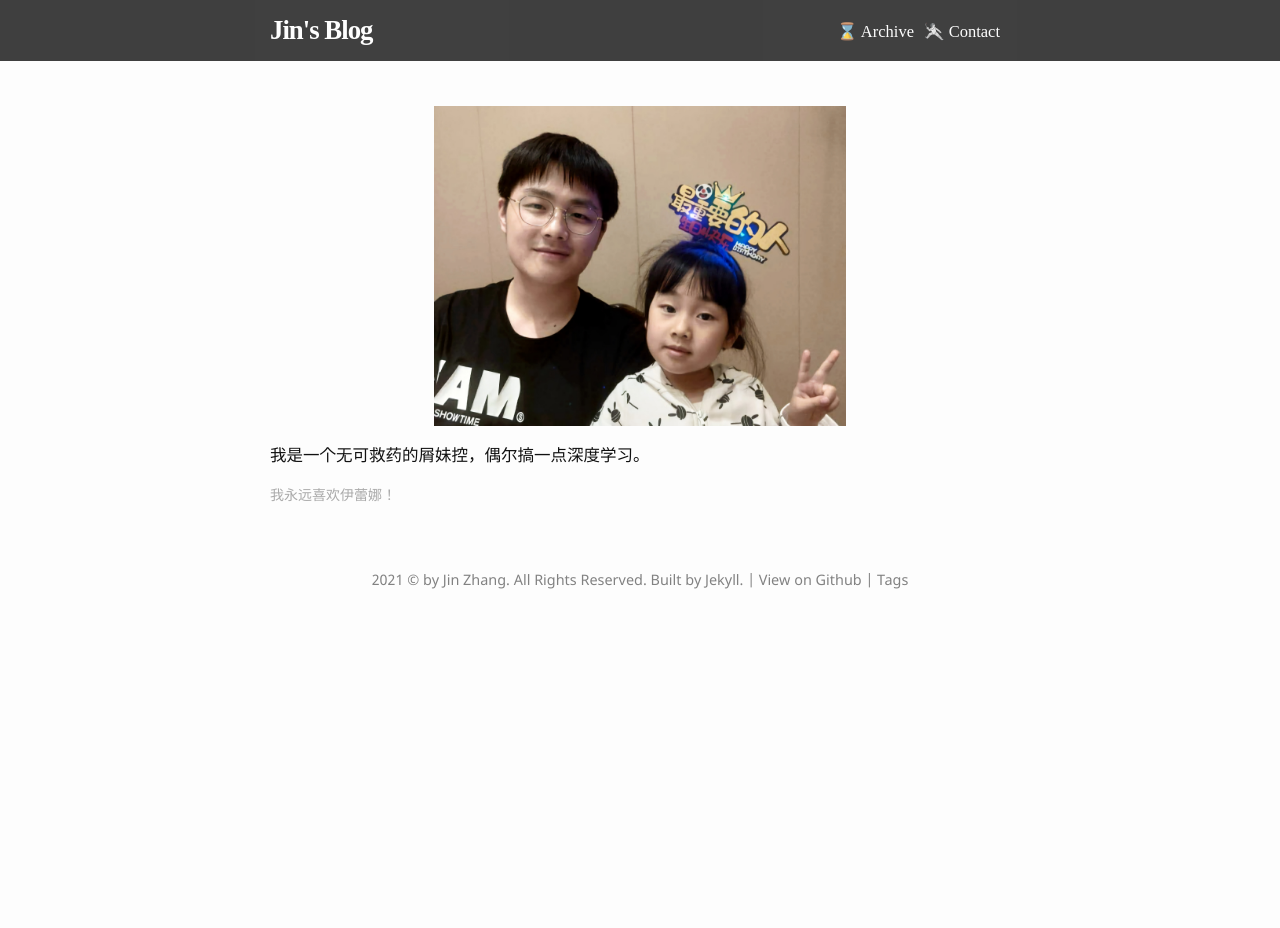
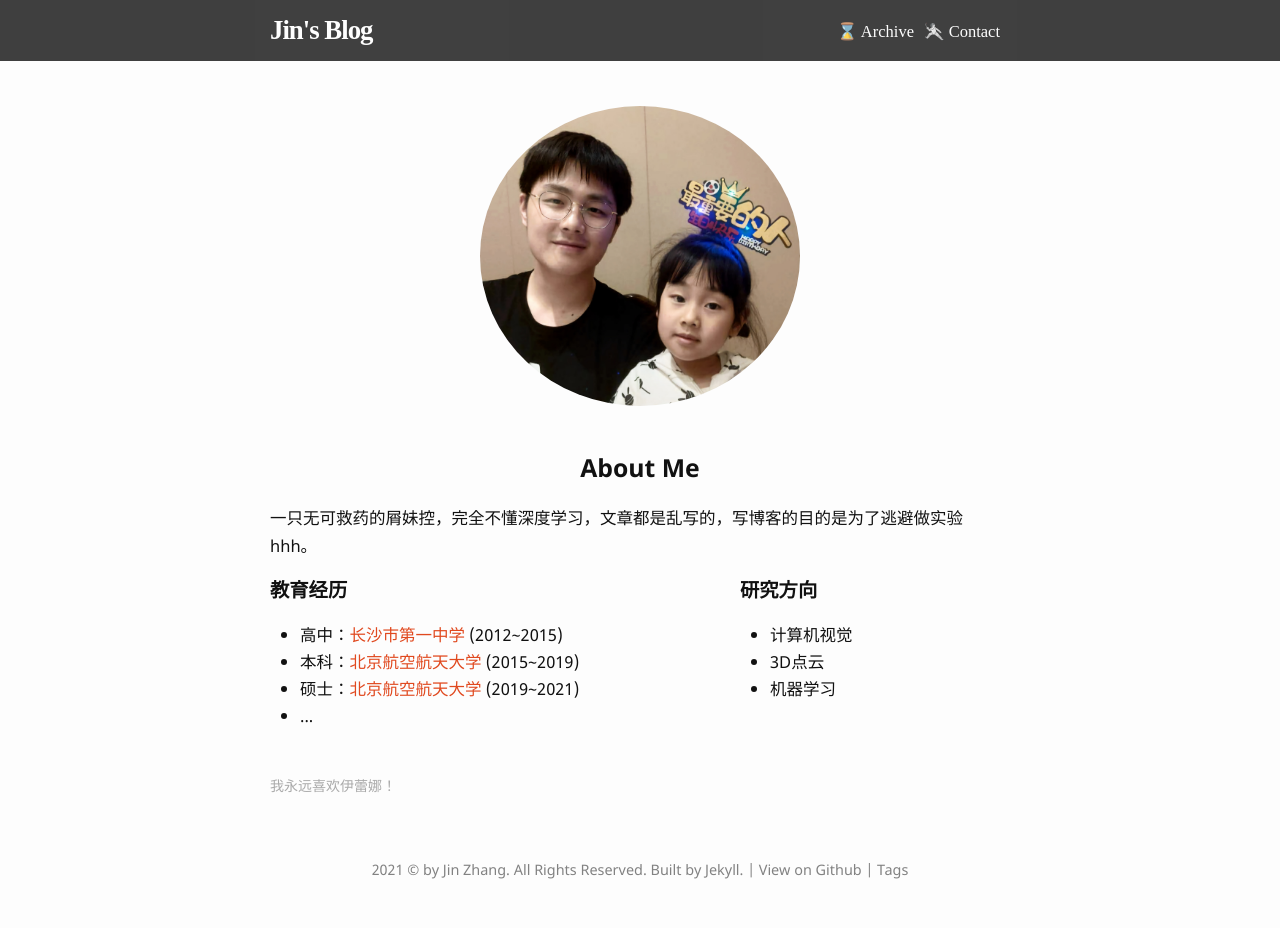
Before and after one commit to Theigrams/zjblog, a Jekyll site: the page built from contact.html, in a window 1280 px wide. Built offline with Jekyll 4.4.1, drawn with Linux system fonts in a browser that asks for light colours; some web fonts are replaced; comment, search, counter and statistics services are not loaded; before the commit the page ends 900 px from its top, so only the background shows below that.

Commit message:
修改模版

```diff
--- a/_includes/disqus.html
+++ b/_includes/disqus.html
@@ -21,10 +21,8 @@
         repo: 'zjblog',
         owner: 'Theigrams',
         admin: ['Theigrams'],
-        id: title, // 如果要每篇文章都使用独立评论 需要改为id: location.hash
-        // 或者id: md5(location.hash)注意md5包需要单独引入
+        id: title,
         distractionFreeMode: false // 无干扰模式
     })
-
     gitalk.render('gitalk-container')
 </script>
--- a/_sass/minima/_base.scss
+++ b/_sass/minima/_base.scss
@@ -248,7 +248,8 @@ code.language-plaintext.highlighter-rouge {
     // border: 1px solid $grey-color-light;
     // border: 1px solid #e8e8e8;
     border-radius: 5px;
-    color: #558eda;
+    // color: #558eda;
+    color: #286ee0;
     // background-color: #f2f2f2;
     background-color: rgba(208, 187, 193, 0.2);
 }
--- a/contact.html
+++ b/contact.html
@@ -3,11 +3,54 @@ layout: default
 ---
 
 <div class='other-pages'>
+    <style>
+        img {
+            border-radius: 50%;
+        }
 
-    <img src="{{ '/assets/images/We.jpeg' | relative_url }}" height="320" />
+        .left {
+            float: left;
+            width: 450px;
 
-    <p></p>
-    <p>我是一个无可救药的屑妹控，偶尔搞一点深度学习。</p>
+            height: 200px;
+        }
+
+        .right {
+            margin-left: 470px;
+            width: 200px;
+            height: 200px;
+
+        }
+    </style>
+
+    <img src="{{ '/assets/images/We.jpeg' | relative_url }}" width="320" height="300" />
+
+    <p>&nbsp;</p>
+    <center>
+        <h2 id='about-me'>About Me</h2>
+    </center>
+    <p>一只无可救药的屑妹控，完全不懂深度学习，文章都是乱写的，写博客的目的是为了逃避做实验hhh。</p>
+
+    <div class="left">
+        <h3 id='教育经历'>教育经历</h3>
+        <ul>
+            <li>高中：<a href='http://hnfms.com.cn/'>长沙市第一中学</a>  (2012~2015)</li>
+            <li>本科：<a href='https://www.buaa.edu.cn/'>北京航空航天大学</a> (2015~2019)</li>
+            <li>硕士：<a href='https://www.buaa.edu.cn/'>北京航空航天大学</a> (2019~2021)</li>
+            <li>...</li>
+        </ul>
+    </div>
+
+    <div class="right">
+        <h3 id='研究方向'>研究方向</h3>
+        <ul>
+            <li>计算机视觉</li>
+            <li>3D点云</li>
+            <li>机器学习</li>
+        </ul>
+    </div>
+
+
 
 
     <p style="color: #aaaaaa; font-size: 85%;">我永远喜欢伊蕾娜！</p>
```
Also changed, not shown: _posts/2021-7-21-introduction.md (+7 -1 lines), assets/images/We.jpeg.
